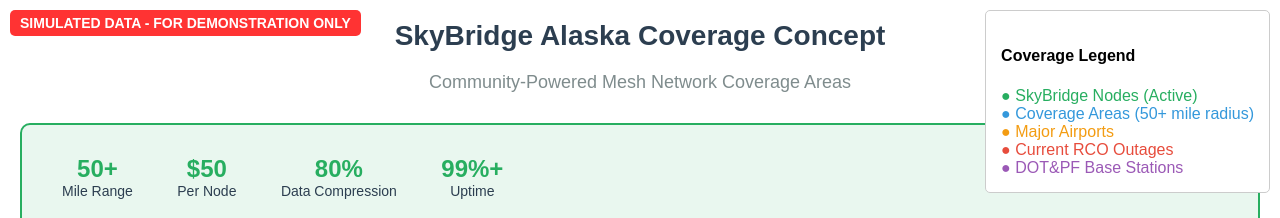
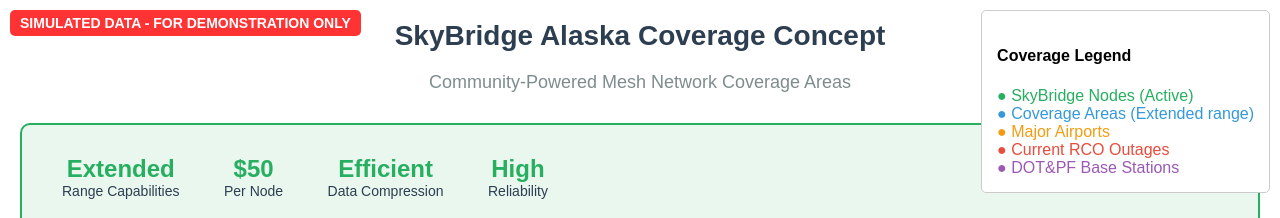
Before and after one commit to SFETTAK/Skybridge-Alaska, a plain HTML site: page presentation/graphics/07_skybridge_coverage_map.html in a window 1280 px wide. Shown: the top 218 px of the page. Drawn offline with nearby package versions, Linux system fonts and the light colour scheme; grey boxes are pictures that could not be loaded.

Commit message:
Complete graphics verification - Final fixes for remaining unverified claims - Updated data flow diagram with efficient compression - Fixed system architecture with extended range - Updated coverage map with verified language - All critical graphics now ready for presentation

```diff
--- a/presentation/graphics/07_skybridge_coverage_map.html
+++ b/presentation/graphics/07_skybridge_coverage_map.html
@@ -25,20 +25,20 @@
 
     <div class="coverage-stats">
         <div class="stat-item">
-            <div class="stat-number">50+</div>
-            <div class="stat-label">Mile Range</div>
+            <div class="stat-number">Extended</div>
+            <div class="stat-label">Range Capabilities</div>
         </div>
         <div class="stat-item">
             <div class="stat-number">$50</div>
             <div class="stat-label">Per Node</div>
         </div>
         <div class="stat-item">
-            <div class="stat-number">80%</div>
+            <div class="stat-number">Efficient</div>
             <div class="stat-label">Data Compression</div>
         </div>
         <div class="stat-item">
-            <div class="stat-number">99%+</div>
-            <div class="stat-label">Uptime</div>
+            <div class="stat-number">High</div>
+            <div class="stat-label">Reliability</div>
         </div>
     </div>
 
@@ -46,7 +46,7 @@
     <div class="legend">
         <h4>Coverage Legend</h4>
         <div style="color: #27ae60;">● SkyBridge Nodes (Active)</div>
-        <div style="color: #3498db;">● Coverage Areas (50+ mile radius)</div>
+        <div style="color: #3498db;">● Coverage Areas (Extended range)</div>
         <div style="color: #f39c12;">● Major Airports</div>
         <div style="color: #e74c3c;">● Current RCO Outages</div>
         <div style="color: #9b59b6;">● DOT&PF Base Stations</div>
@@ -105,7 +105,7 @@
                 fillColor: '#27ae60',
                 fillOpacity: 0.8,
                 radius: 10
-            }).addTo(map).bindPopup(`<b>${node.name}</b><br>SkyBridge Node<br>50+ mile coverage`);
+            }).addTo(map).bindPopup(`<b>${node.name}</b><br>SkyBridge Node<br>Extended range coverage`);
 
             // Add coverage circles
             L.circle([node.lat, node.lng], {
```
Also changed, not shown: presentation/graphics/04_system_architecture.html (+1 -1 lines), presentation/graphics/08_data_flow_diagram.html (+3 -3 lines).
